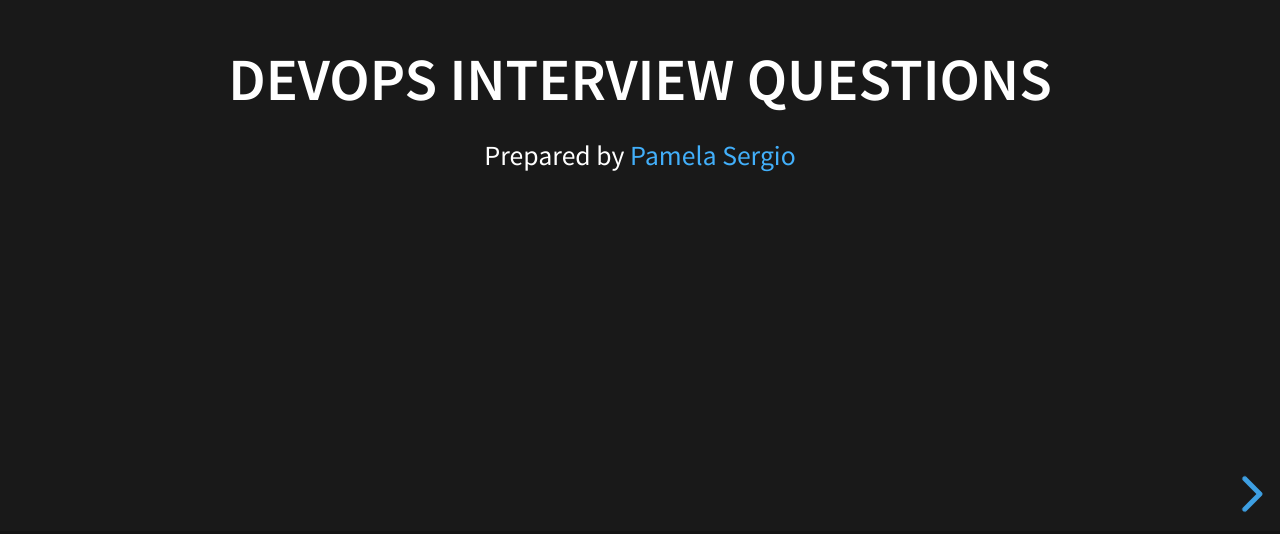
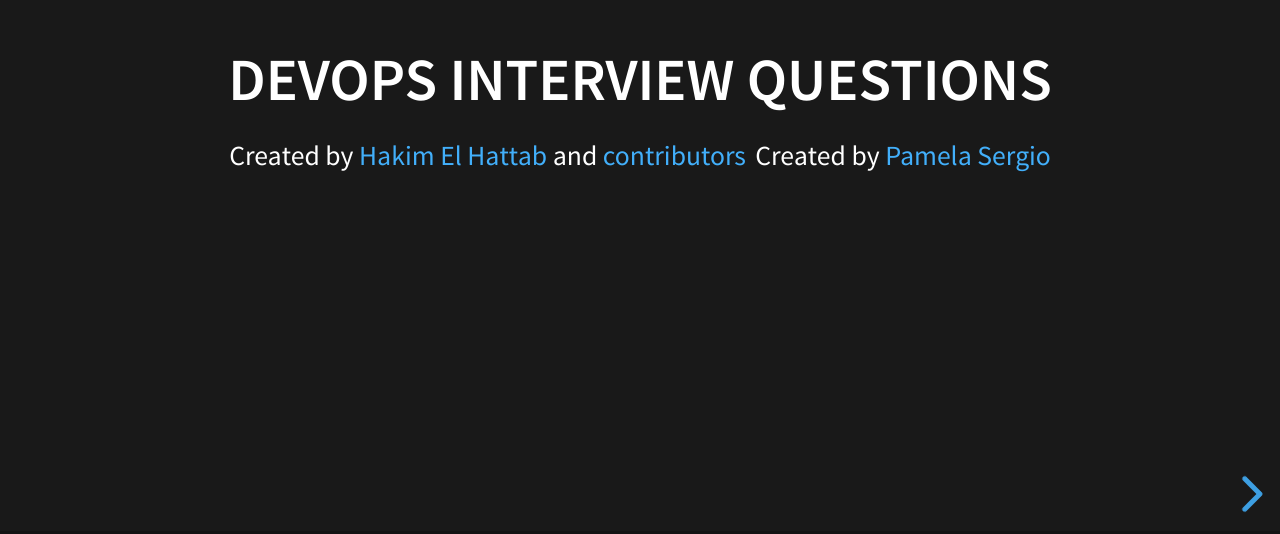
Before and after one commit to pamelasergio/devops-interview, a website: page index.html in a window 1280 px wide. Shown: the part 266-800 px from the top of the page. Drawn offline with Linux system fonts and the light colour scheme.

Commit message:
Interview questions

```diff
--- a/index.html
+++ b/index.html
@@ -19,19 +19,24 @@
 				<section>
 					<h3>DevOps Interview Questions</h3>
 					<p>
-						<small>Prepared by <a href="https://github.com/pamelasergio/devops-interview">Pamela Sergio</a></small>
+						<small>Created by <a href="http://hakim.se">Hakim El Hattab</a> and <a href="https://github.com/hakimel/reveal.js/graphs/contributors">contributors</a></small>
+						<small>Created by <a href="https://github.com/pamelasergio/devops-interview">Pamela Sergio</a></small>
 					</p>
 				</section>
 				<section>
 					<pre><code>
 						#!/bin/bash
 						# (1) I am on the 1st line of the script, what am I?
+
 						# (2) What's my output?
 						echo "$#"
+
 						# (3) What's my output?
 						echo "$@"
+
 						# (4) What's my purpose?
 						echo "$?"
+
 						# (5) What's my output?
 						for i in $*; do
     						echo "$i"
```
